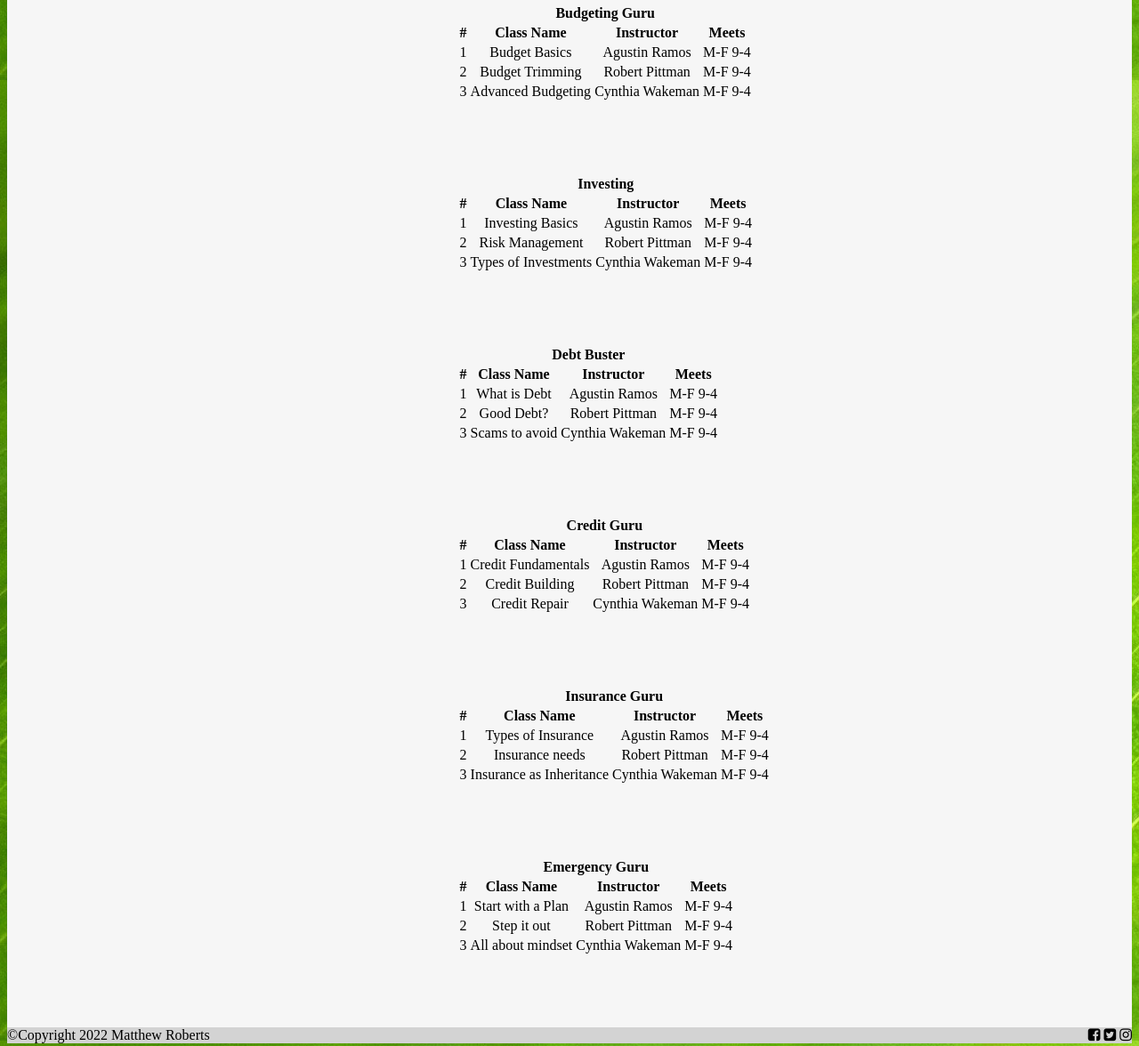
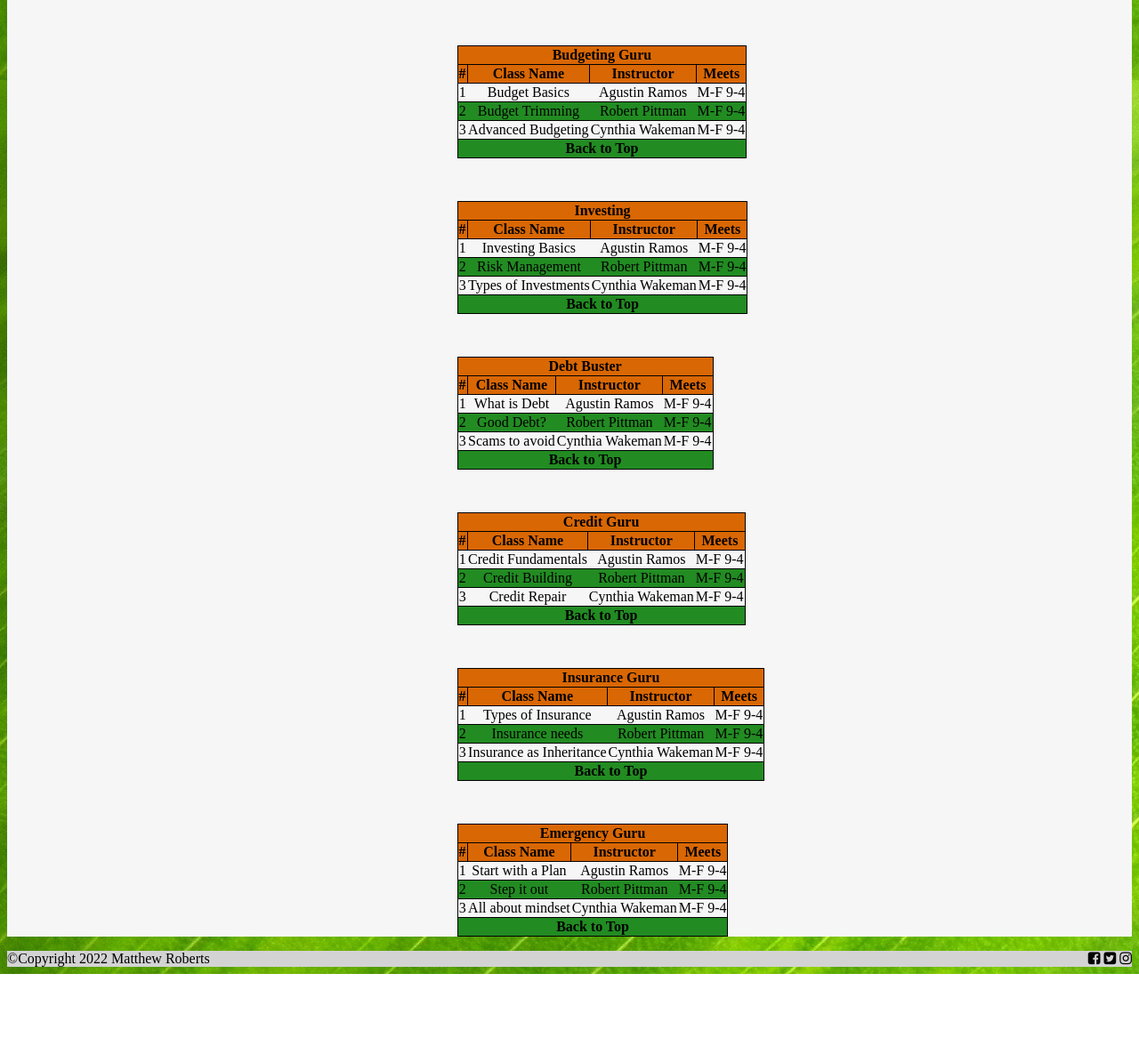
Before and after one commit to mroberts8035/FED1-Studio-Project, a plain HTML site: page FED1-Studio-Project/Classes.html in a window 1280 px wide. Shown: the part 3150-4326 px from the top of the page at 89% size. After the commit the page ends 4245 px from the top, so only its background shows below. Drawn offline with Linux system fonts and the light colour scheme; a web font is replaced by a local one.

Commit message:
Styled tables styled contact set up hyperlinks

```diff
--- a/FED1-Studio-Project/Classes.html
+++ b/FED1-Studio-Project/Classes.html
@@ -18,7 +18,7 @@
     <link href="https://cdnjs.cloudflare.com/ajax/libs/font-awesome/4.7.0/css/font-awesome.css" rel="stylesheet" />
 
 </head>
-<body>
+<body id="top">
     <header>
         <div class="socailMediaTags">
             <span><i class="fa fa-facebook-square" aria-hidden="true"></i></span>
@@ -132,6 +132,11 @@
                             <td>M-F 9-4</td>
                         </tr>
                     </tbody>
+                    <tfoot>
+                        <tr>
+                            <th colspan="4"><a href="#top">Back to Top</a></th>
+                        </tr>
+                    </tfoot>
 
                 </table>
             </div>
@@ -168,8 +173,13 @@
                             <td>M-F 9-4</td>
                         </tr>
                     </tbody>
+                    <tfoot>
+                        <tr>
+                            <th colspan="4"><a href="#top">Back to Top</a></th>
+                        </tr>
+                    </tfoot>
 
-                </table class="tableclass">
+                </table>
             </div>
             <div>
                 <table class="tableclass" id="debt">
@@ -204,6 +214,11 @@
                             <td>M-F 9-4</td>
                         </tr>
                     </tbody>
+                    <tfoot>
+                        <tr>
+                            <th colspan="4"><a href="#top">Back to Top</a></th>
+                        </tr>
+                    </tfoot>
 
                 </table>
             </div>
@@ -240,6 +255,11 @@
                             <td>M-F 9-4</td>
                         </tr>
                     </tbody>
+                    <tfoot>
+                        <tr>
+                            <th colspan="4"><a href="#top">Back to Top</a></th>
+                        </tr>
+                    </tfoot>
 
                 </table>
             </div>
@@ -276,6 +296,11 @@
                             <td>M-F 9-4</td>
                         </tr>
                     </tbody>
+                    <tfoot>
+                        <tr>
+                            <th colspan="4"><a href="#top">Back to Top</a></th>
+                        </tr>
+                    </tfoot>
 
                 </table>
             </div>
@@ -312,6 +337,11 @@
                             <td>M-F 9-4</td>
                         </tr>
                     </tbody>
+                    <tfoot>
+                        <tr>
+                            <th colspan="4"><a href="#top">Back to Top</a></th>
+                        </tr>
+                    </tfoot>
 
                 </table>
             </div>
--- a/FED1-Studio-Project/css/custom.css
+++ b/FED1-Studio-Project/css/custom.css
@@ -41,6 +41,10 @@ main {
     color: #d96704;
     font-weight: bold;
     font-size: 30px;
+}
+
+#leadership, #sales, #administration, #instructors {
+    text-align: center;
 }
 
 footer {
@@ -190,7 +194,65 @@ a {
 }
 
 
+/*Tables*/
+table, tr, rd, th {
+    border: 1px solid black;
+    border-collapse: collapse; /*Avoids duplicate adjacent borders inside the table.*/
+}
 
+table {
+    /*margin: auto; Centers element in parent container*/
+        margin-top: 3em;
+        margin-bottom: 1em;
+}
+
+th {
+    font-weight: bold;
+    text-align: center;
+    color: black;
+    text-decoration: none;
+}
+
+th a {
+    font-weight: bold;
+    text-align: center;
+    color: black;
+    text-decoration: none;
+}
+
+td, th {
+    padding: em;
+}
+
+thead {
+    background-color: #d96704;
+}
+
+tfoot {
+    background-color: forestgreen;
+}
+
+    tfoot tr, tfoot td {
+        border: 0;
+    }
+
+tbody tr:nth-child(even) {
+    background-color: forestgreen;
+}
+
+#contact {
+    margin: auto;
+    text-align: center;
+}
+
+.contactInfo {
+    font-weight: bold;
+
+}
+
+.staffImg {
+    float: left;
+}
 
 
 /*Target desired selectors and add CSS for any of the following:
```
Also changed, not shown: FED1-Studio-Project/Contact.html (+6 -6 lines), FED1-Studio-Project/Team.html (+17 -17 lines).
